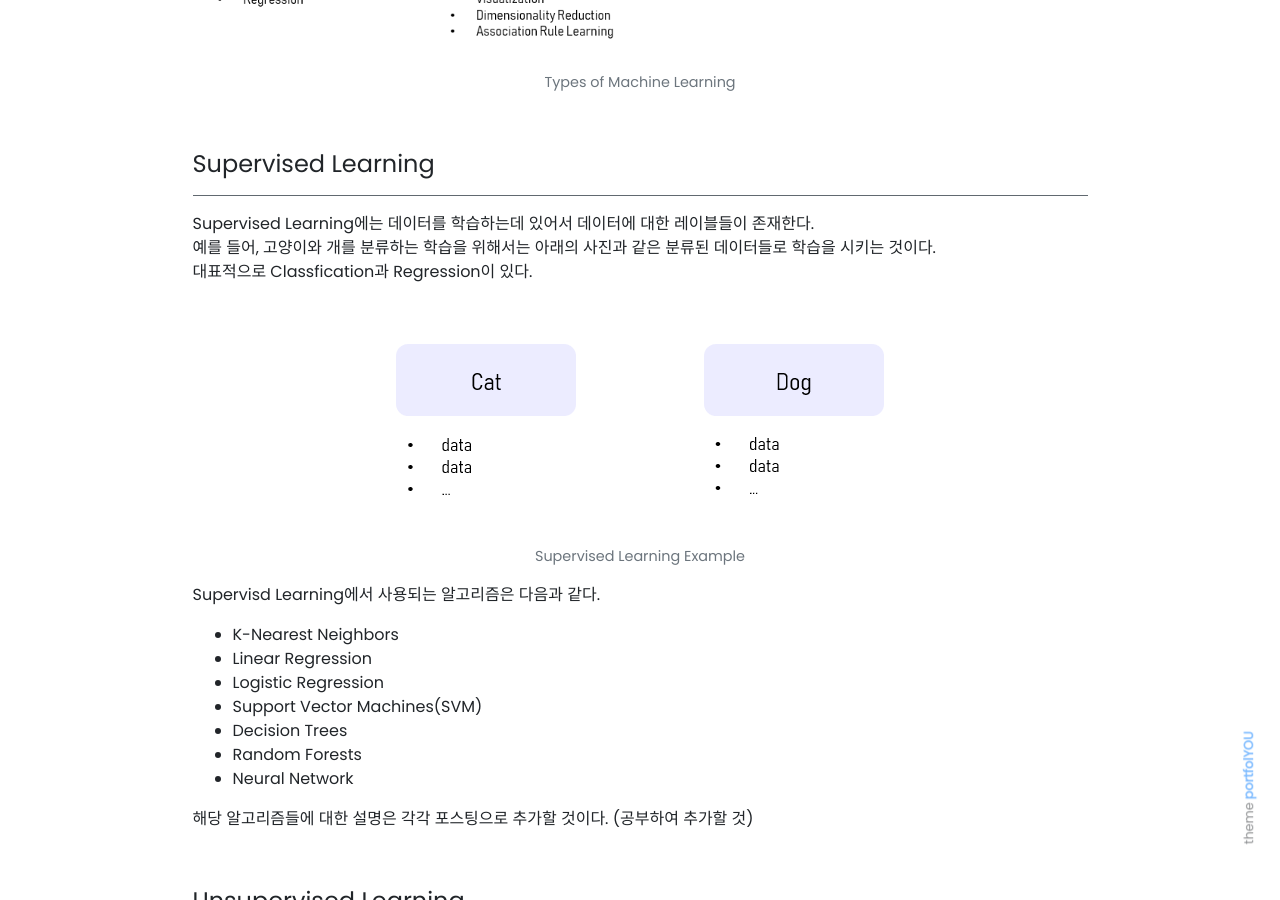
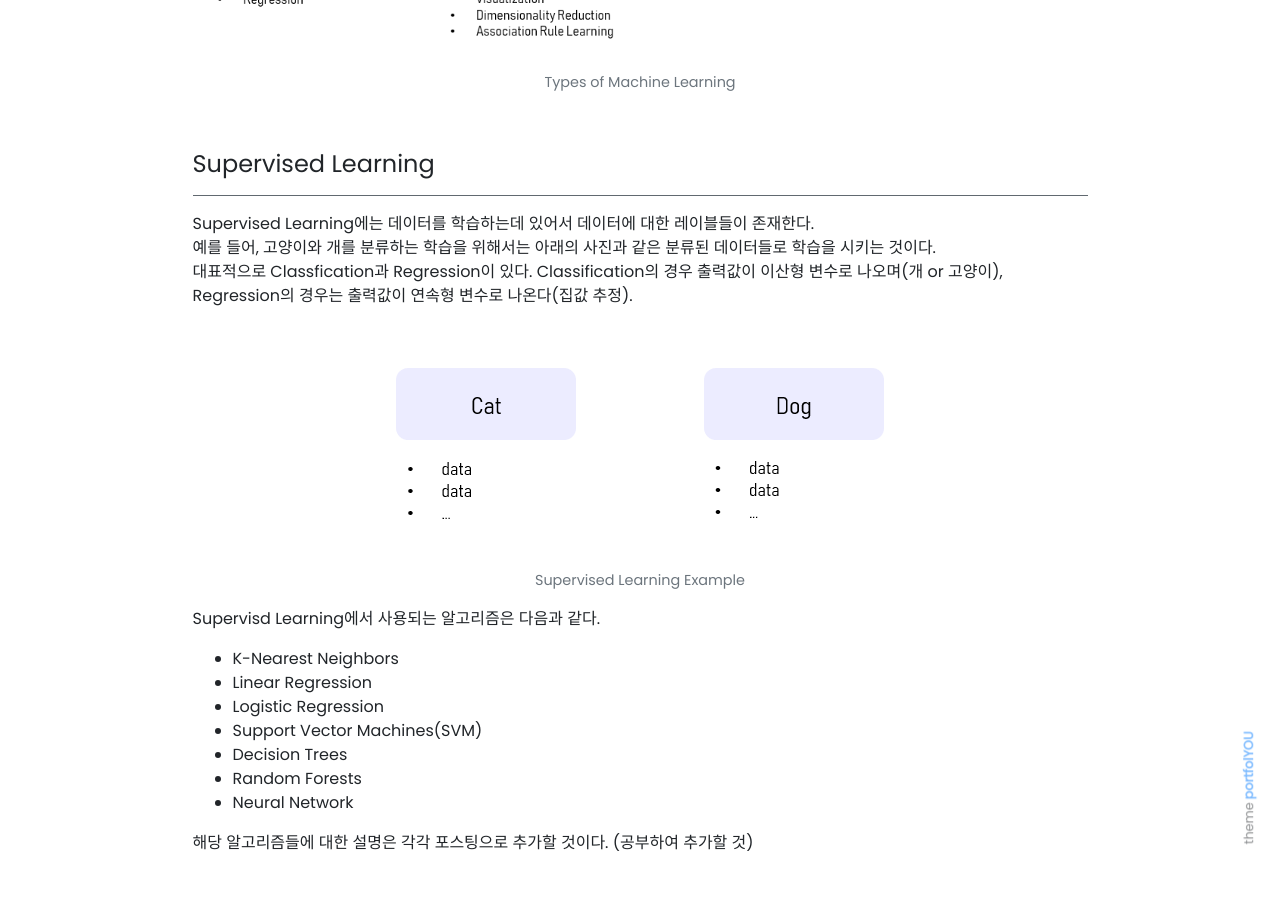
Before and after one commit to jongeunShin95/jongeunshin95.github.io, a Jekyll site: the page built from _posts/2020-04-09-types-of-machine-learning.md, in a window 1280 px wide and 900 px high, scrolled down 620 px. Built offline with Jekyll 4.4.1, drawn with Linux system fonts in a browser that asks for light colours; nearby versions of some CDN libraries; our own code applies the rules of GitHub Pages for plain Markdown files; comment, search, counter and statistics services are not loaded.

Commit message:
modify types of machine learning - supervised learning

```diff
--- a/_posts/2020-04-09-types-of-machine-learning.md
+++ b/_posts/2020-04-09-types-of-machine-learning.md
@@ -24,7 +24,7 @@ use_math: true
 
 Supervised Learning에는 데이터를 학습하는데 있어서 데이터에 대한 레이블들이 존재한다.<br>
 예를 들어, 고양이와 개를 분류하는 학습을 위해서는 아래의 사진과 같은 분류된 데이터들로 학습을 시키는 것이다.<br>
-대표적으로 Classfication과 Regression이 있다.
+대표적으로 Classfication과 Regression이 있다. Classification의 경우 출력값이 이산형 변수로 나오며(개 or 고양이), Regression의 경우는 출력값이 연속형 변수로 나온다(집값 추정).
 
 {% include elements/figure.html image="https://github.com/jongeunShin95/jongeunShin95.github.io/blob/master/assets/images/types_of_machine_learning/supervised_learning_example.png?raw=true" caption="Supervised Learning Example" %}
 
```
